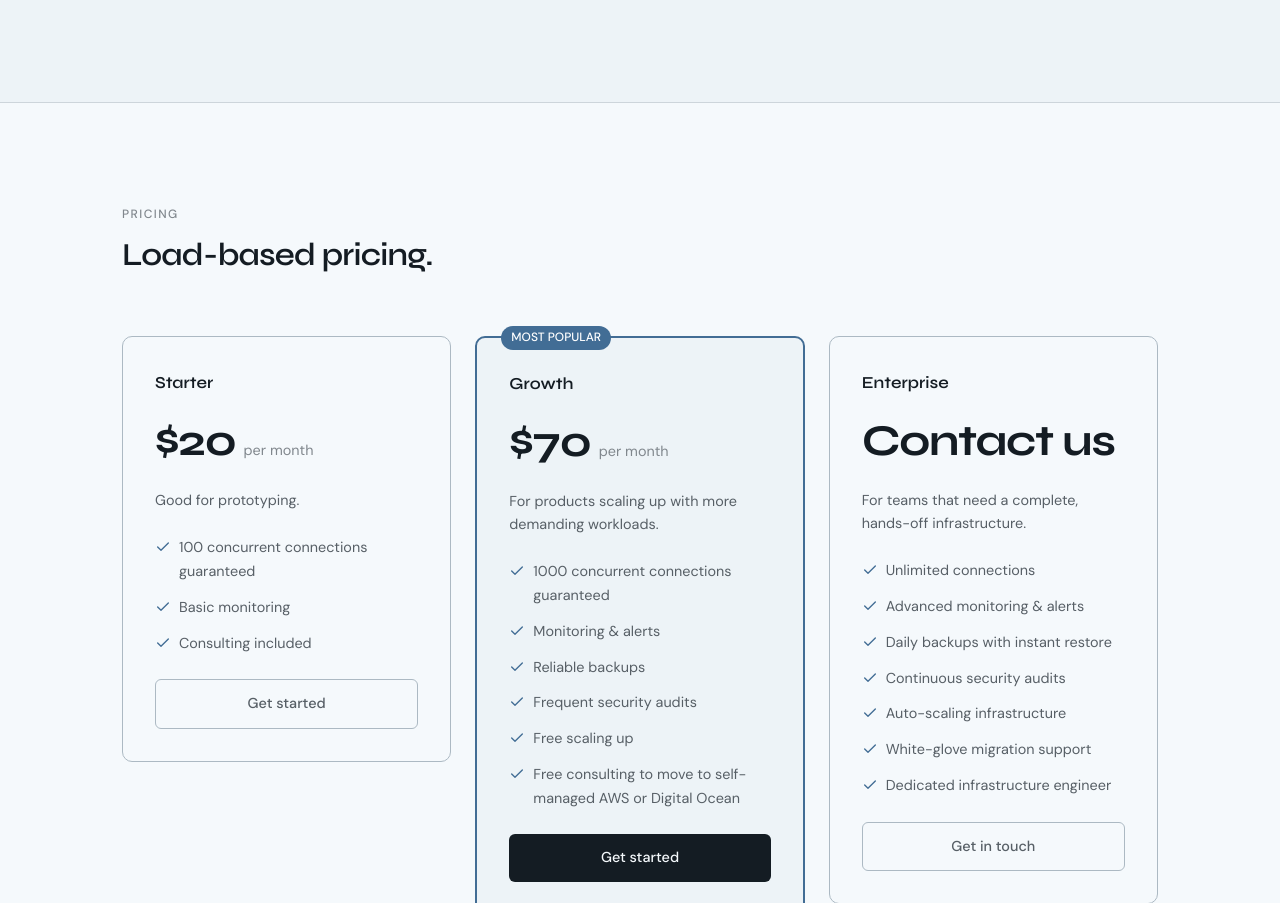
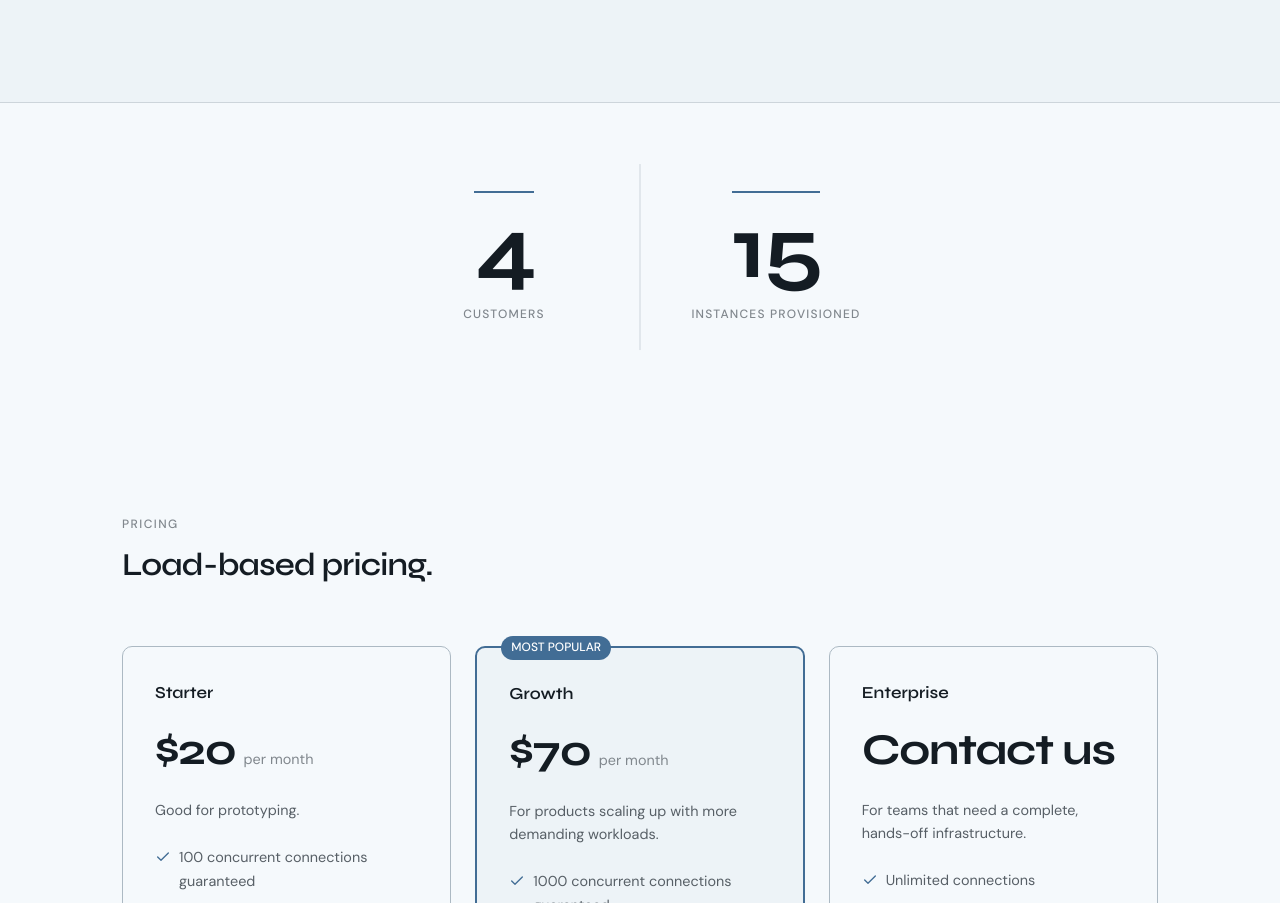
Before and after one commit to jetimworks/infrastructure-frontend, a React (Vite) app: page / in a window 1280 px wide. Shown: the part 1242-2145 px from the top of the page. Built offline with nearby package versions, Linux system fonts and the light colour scheme.

Commit message:
feat(stats): add customer and instance count section
Add a Stats section between Services and Pricing displaying "4 Customers"
and "15 Instances provisioned" with bold typography and accent styling.

```diff
--- a/src/App.jsx
+++ b/src/App.jsx
@@ -1,6 +1,7 @@
 import Header from './components/Header';
 import Hero from './components/Hero';
 import Services from './components/Services';
+import Stats from './components/Stats';
 import Pricing from './components/Pricing';
 import About from './components/About';
 import ContactSection from './components/ContactSection';
@@ -13,6 +14,7 @@ export default function App() {
       <main>
         <Hero />
         <Services />
+        <Stats />
         <Pricing />
         <About />
         <ContactSection />
--- /dev/null
+++ b/src/components/Stats.jsx
@@ -0,0 +1,92 @@
+import { motion } from 'framer-motion';
+import { useInView } from 'framer-motion';
+import { useRef } from 'react';
+
+const stats = [
+  { value: '4', label: 'Customers' },
+  { value: '15', label: 'Instances provisioned' },
+];
+
+export default function Stats() {
+  const ref = useRef(null);
+  const inView = useInView(ref, { once: true, margin: '-80px' });
+
+  return (
+    <section
+      style={{
+        paddingBlock: 'clamp(56px, 7vw, 88px)',
+        position: 'relative',
+      }}
+    >
+      {/* Vertical divider */}
+      <div
+        aria-hidden="true"
+        style={{
+          position: 'absolute',
+          top: '50%',
+          left: '50%',
+          transform: 'translate(-50%, -50%)',
+          width: 1,
+          height: '60%',
+          background: 'var(--border)',
+        }}
+      />
+
+      <div className="container" ref={ref}>
+        <div
+          style={{
+            display: 'grid',
+            gridTemplateColumns: 'repeat(2, 1fr)',
+            gap: 'var(--sp-8)',
+            maxWidth: 480,
+            marginInline: 'auto',
+          }}
+        >
+          {stats.map((stat, i) => (
+            <motion.div
+              key={stat.label}
+              initial={{ opacity: 0, y: 24 }}
+              animate={inView ? { opacity: 1, y: 0 } : {}}
+              transition={{
+                duration: 0.6,
+                ease: [0.22, 1, 0.36, 1],
+                delay: i * 0.15,
+              }}
+              style={{ textAlign: 'center' }}
+            >
+              <p
+                style={{
+                  fontFamily: 'var(--font-display)',
+                  fontSize: 'clamp(3.5rem, 8vw, 5.5rem)',
+                  fontWeight: 800,
+                  color: 'var(--text-h)',
+                  letterSpacing: '-0.04em',
+                  lineHeight: 1,
+                  // Thin top accent line
+                  borderTop: '2px solid var(--accent)',
+                  display: 'inline-block',
+                  paddingTop: 'var(--sp-3)',
+                }}
+              >
+                {stat.value}
+              </p>
+              <p
+                style={{
+                  marginTop: 'var(--sp-3)',
+                  fontFamily: 'var(--font-body)',
+                  fontSize: 'var(--text-xs)',
+                  fontWeight: 500,
+                  color: 'var(--text-muted)',
+                  textTransform: 'uppercase',
+                  letterSpacing: '0.1em',
+                }}
+              >
+                {stat.label}
+              </p>
+            </motion.div>
+          ))}
+        </div>
+      </div>
+    </section>
+  );
+}
```
Also changed, not shown: 3 other files (tests, documents, lock files or other folders).
